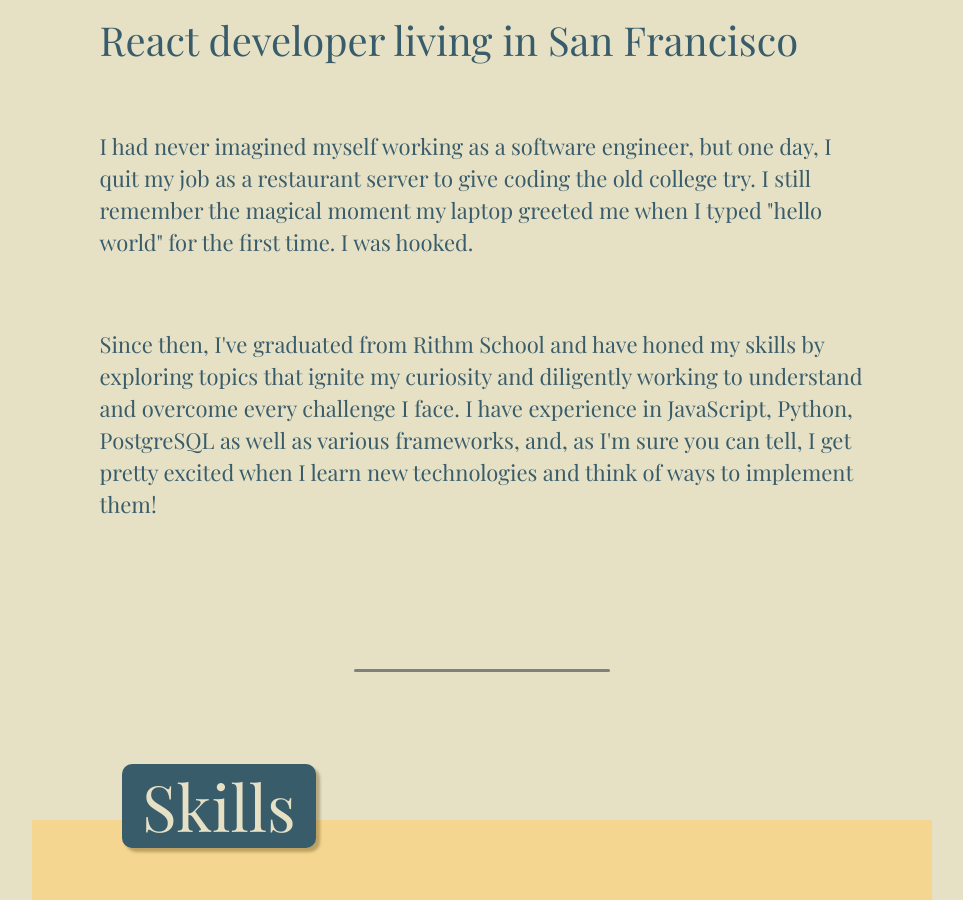
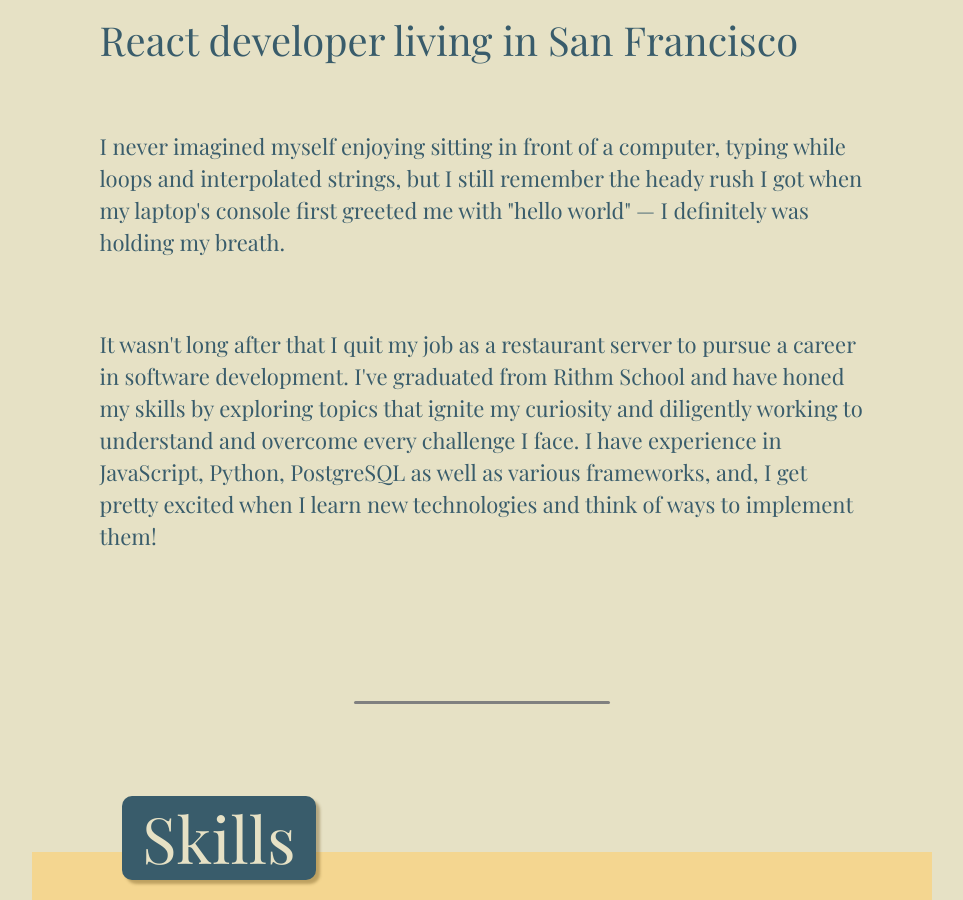
Before and after one commit to ValkrynCiel/Personal-Website, a React (Create React App) app: page / in a window 1280 px wide. Shown: the part 780-1680 px from the top of the page, without its empty margins (158-1121 px from the left). Built offline with nearby package versions, Linux system fonts and the light colour scheme.

Commit message:
add title

```diff
--- a/public/index.html
+++ b/public/index.html
@@ -19,7 +19,7 @@
       work correctly both with client-side routing and a non-root public URL.
       Learn how to configure a non-root public URL by running `npm run build`.
     -->
-    <title>React App</title>
+    <title>Ethan Shen</title>
     <link rel="stylesheet" href="https://use.fontawesome.com/releases/v5.8.1/css/all.css" integrity="sha384-50oBUHEmvpQ+1lW4y57PTFmhCaXp0ML5d60M1M7uH2+nqUivzIebhndOJK28anvf" crossorigin="anonymous">
     <link href="https://fonts.googleapis.com/css?family=Open+Sans" rel="stylesheet">
     <link href="https://fonts.googleapis.com/css?family=Playfair+Display" rel="stylesheet">
--- a/src/AboutPage.js
+++ b/src/AboutPage.js
@@ -42,8 +42,8 @@ class AboutPage extends Component {
     return(
       <AboutDiv>
         <TitleDiv><h1>React developer living in San Francisco</h1></TitleDiv>
-        <DescDiv><p>I had never imagined myself working as a software engineer, but one day, I quit my job as a restaurant server to give coding the old college try. I still remember the magical moment my laptop greeted me when I typed "hello world" for the first time. I was hooked. </p></DescDiv>
-        <DescDiv><p>Since then, I've graduated from Rithm School and have honed my skills by exploring topics that ignite my curiosity and diligently working to understand and overcome every challenge I face. I have experience in JavaScript, Python, PostgreSQL as well as various frameworks, and, as I'm sure you can tell, I get pretty excited when I learn new technologies and think of ways to implement them!</p></DescDiv>
+        <DescDiv><p>I never imagined myself enjoying sitting in front of a computer, typing while loops and interpolated strings, but I still remember the heady rush I got when my laptop's console first greeted me with "hello world" &#8212; I definitely was holding my breath.</p></DescDiv>
+        <DescDiv><p>It wasn't long after that I quit my job as a restaurant server to pursue a career in software development. I've graduated from Rithm School and have honed my skills by exploring topics that ignite my curiosity and diligently working to understand and overcome every challenge I face. I have experience in JavaScript, Python, PostgreSQL as well as various frameworks, and, I get pretty excited when I learn new technologies and think of ways to implement them!</p></DescDiv>
       </AboutDiv>
     )
   }
```
